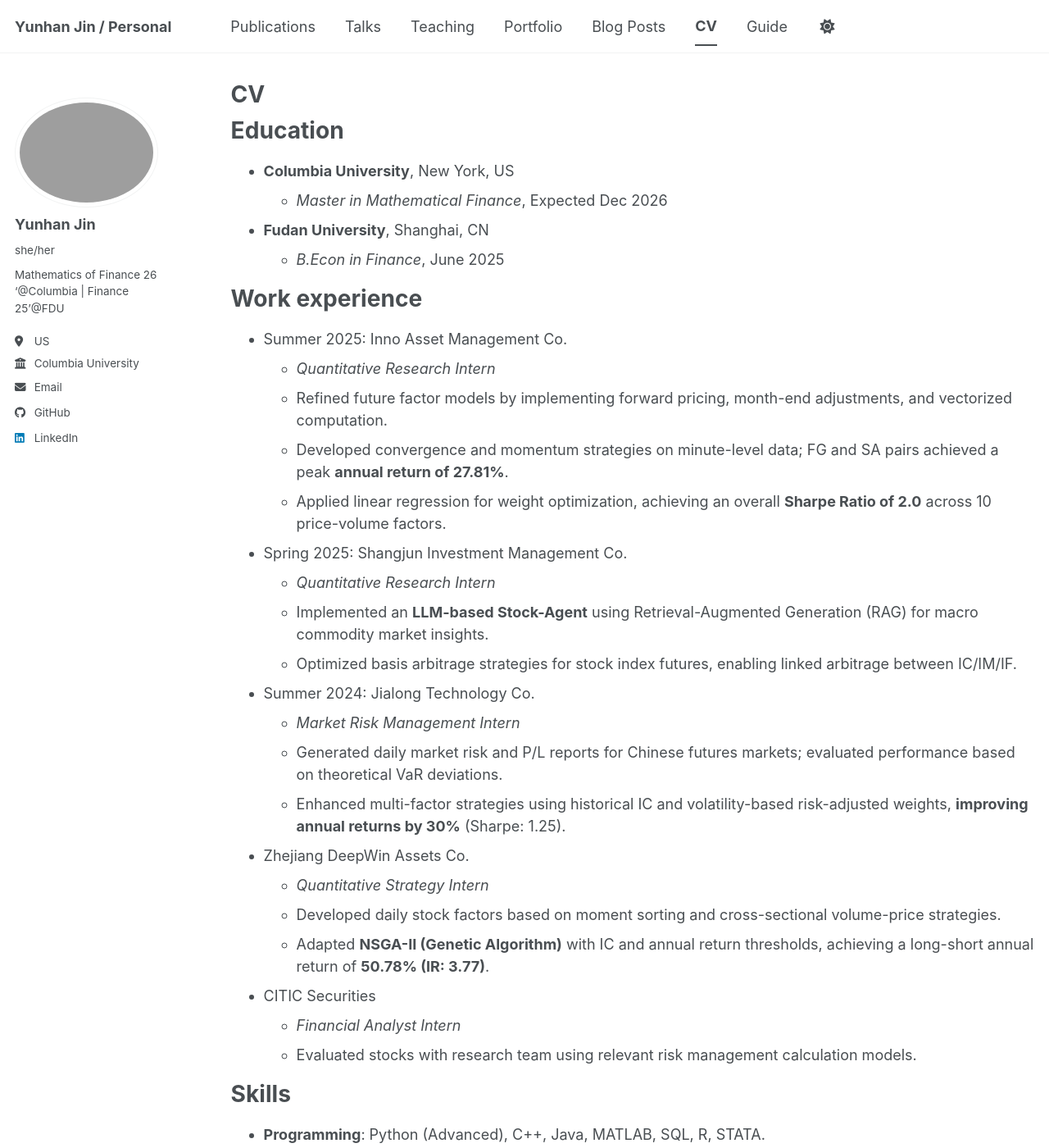
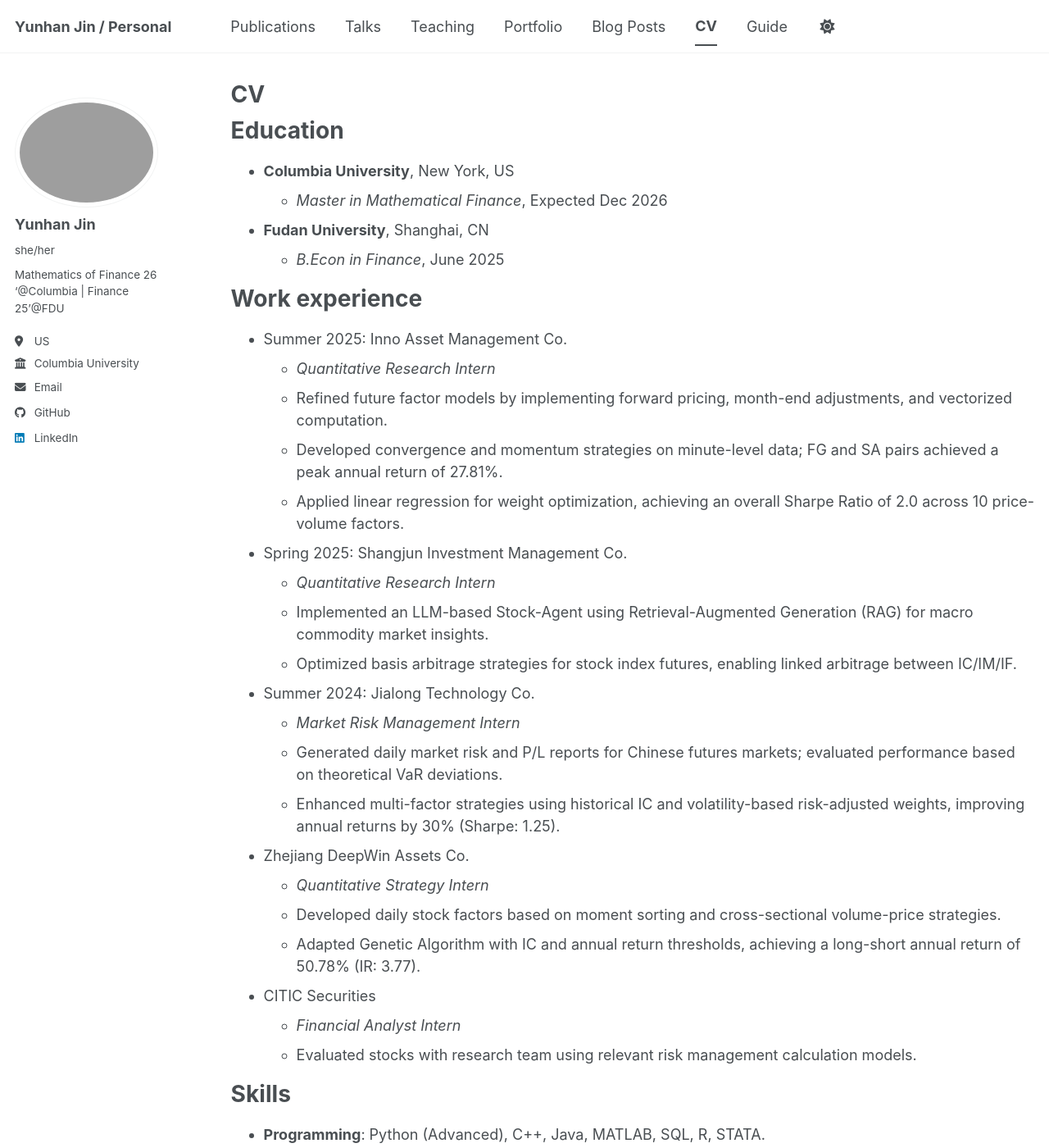
Before and after one commit to yunhanjin001/yunhanjin001.github.io, a Jekyll site: the page built from _pages/cv.md, in a window 1280 px wide and 1400 px high. Shown: the whole window at 82% size. Built offline with Jekyll 4.4.1, drawn with Linux system fonts in a browser that asks for light colours; a script bundle is joined from its source files by our own code; library files that are not in the unit come from our copies.

Commit message:
Clean up formatting in CV markdown
Removed formatting from several bullet points for consistency.

```diff
--- a/_pages/cv.md
+++ b/_pages/cv.md
@@ -21,23 +21,23 @@
 * Summer 2025: Inno Asset Management Co.
   * *Quantitative Research Intern*
   * Refined future factor models by implementing forward pricing, month-end adjustments, and vectorized computation.
-  * Developed convergence and momentum strategies on minute-level data; FG and SA pairs achieved a peak **annual return of 27.81%**.
-  * Applied linear regression for weight optimization, achieving an overall **Sharpe Ratio of 2.0** across 10 price-volume factors.
+  * Developed convergence and momentum strategies on minute-level data; FG and SA pairs achieved a peak annual return of 27.81%.
+  * Applied linear regression for weight optimization, achieving an overall Sharpe Ratio of 2.0 across 10 price-volume factors.
 
 * Spring 2025: Shangjun Investment Management Co.
   * *Quantitative Research Intern*
-  * Implemented an **LLM-based Stock-Agent** using Retrieval-Augmented Generation (RAG) for macro commodity market insights.
+  * Implemented an LLM-based Stock-Agent using Retrieval-Augmented Generation (RAG) for macro commodity market insights.
   * Optimized basis arbitrage strategies for stock index futures, enabling linked arbitrage between IC/IM/IF.
 
 * Summer 2024: Jialong Technology Co.
   * *Market Risk Management Intern*
   * Generated daily market risk and P/L reports for Chinese futures markets; evaluated performance based on theoretical VaR deviations.
-  * Enhanced multi-factor strategies using historical IC and volatility-based risk-adjusted weights, **improving annual returns by 30%** (Sharpe: 1.25).
+  * Enhanced multi-factor strategies using historical IC and volatility-based risk-adjusted weights, improving annual returns by 30% (Sharpe: 1.25).
 
 * Zhejiang DeepWin Assets Co.
   * *Quantitative Strategy Intern*
   * Developed daily stock factors based on moment sorting and cross-sectional volume-price strategies.
-  * Adapted **NSGA-II (Genetic Algorithm)** with IC and annual return thresholds, achieving a long-short annual return of **50.78% (IR: 3.77)**.
+  * Adapted Genetic Algorithm with IC and annual return thresholds, achieving a long-short annual return of 50.78% (IR: 3.77).
 
 * CITIC Securities
   * *Financial Analyst Intern*
```
